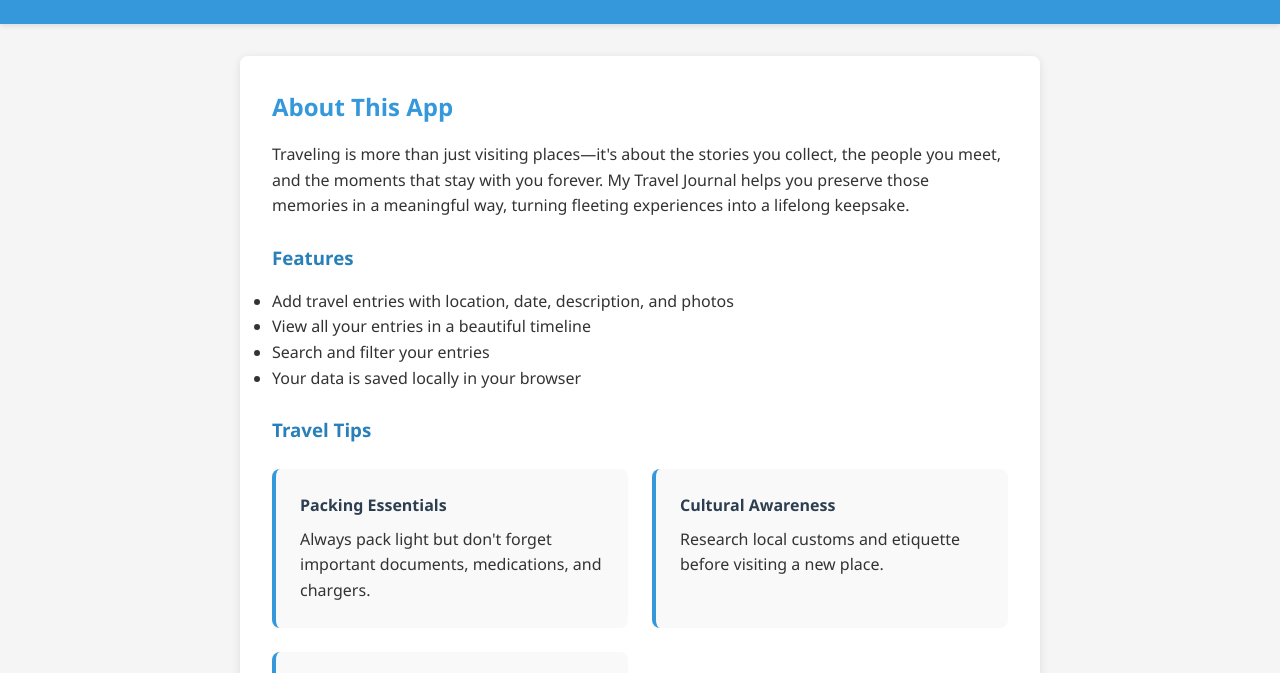
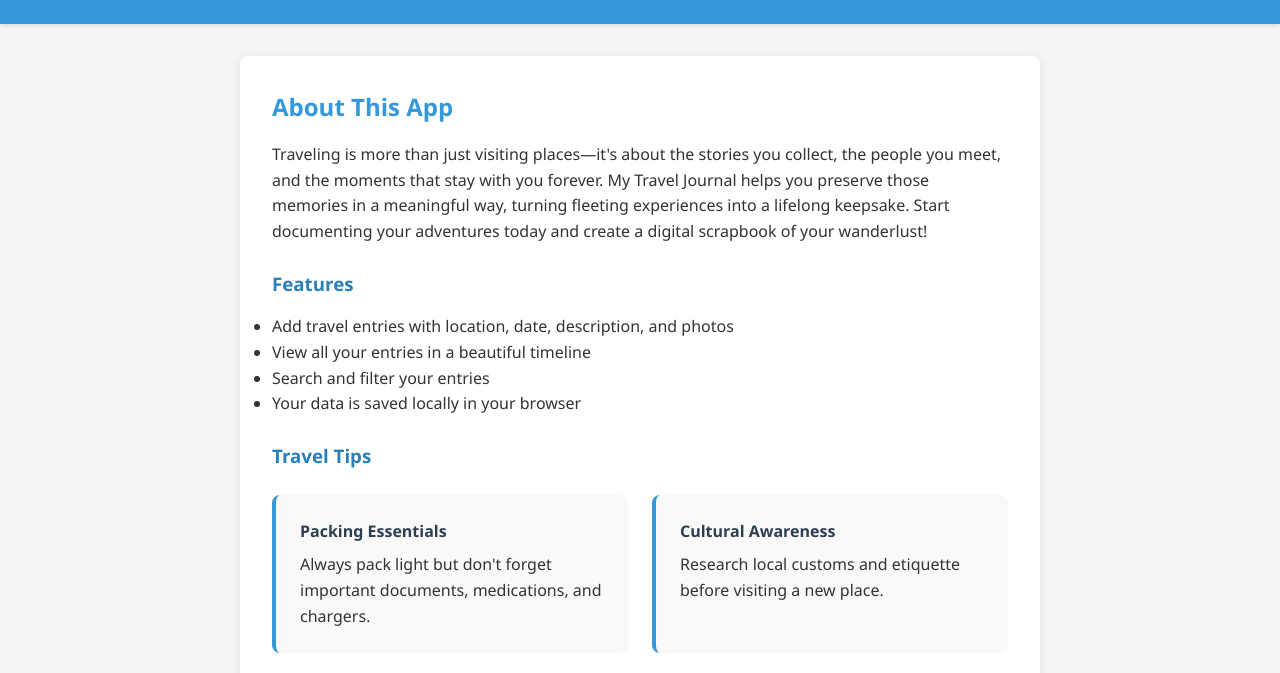
Before and after one commit to mylesisaac1/travel-journal, a plain HTML site: page about.html in a window 1280 px wide. Shown: the part 117-790 px from the top of the page. Drawn offline with Linux system fonts and the light colour scheme.

Commit message:
Updated about.html

```diff
--- a/about.html
+++ b/about.html
@@ -25,6 +25,7 @@
             <h2>About This App</h2>
             <p>Traveling is more than just visiting places—it's about the stories you collect, the people you meet, and the moments that stay with you forever. My Travel Journal helps you preserve those memories in a meaningful way, turning fleeting experiences into a lifelong keepsake.
 
+Start documenting your adventures today and create a digital scrapbook of your wanderlust!
 </p>
 
             <h3>Features</h3>
```
